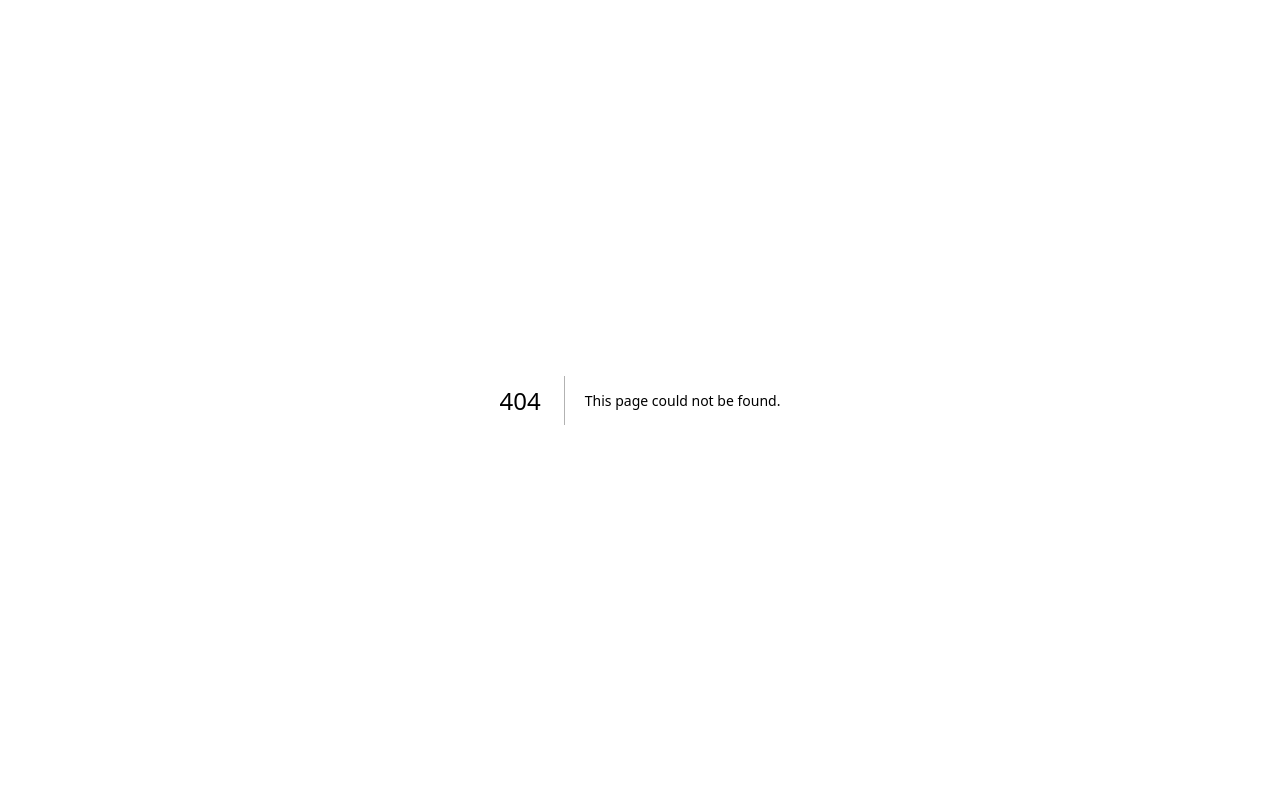
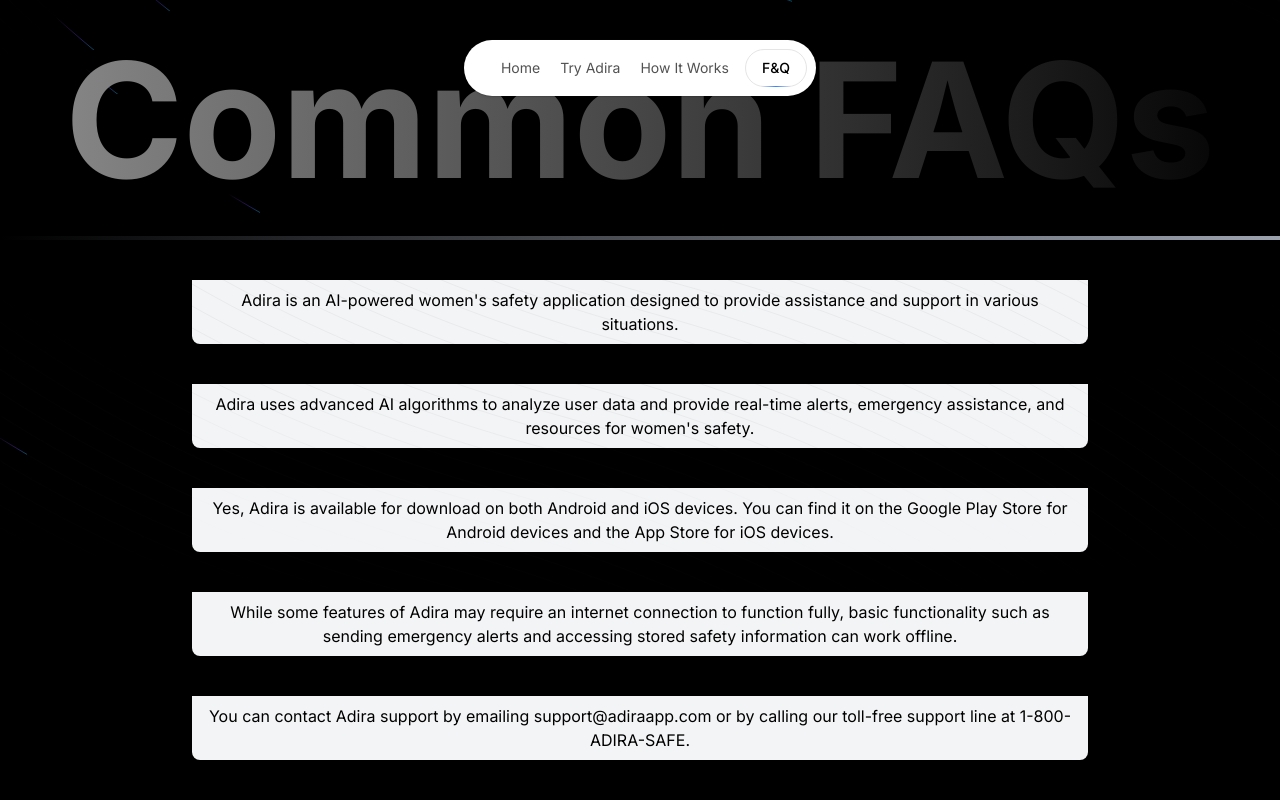
Before and after one commit to AkshitaSood915/Adira-Interface, a Next.js app: page /faqs in a window 1280 px wide. Before the commit this address had no page. Shown: the top 800 px of the page. Built offline with nearby package versions, Linux system fonts and the light colour scheme.

Commit message:
Fix How It Works page navigation route

```diff
--- a/src/app/f&q/page.js
+++ b/src/app/faqs/page.js
@@ -8,7 +8,7 @@ export default function Home() {
   const navItems = [
     { name: "Home", link: "/" },
     { name: "Try Adira", link: "/adira" },
-    { name: "About Us", link: "/aboutus" },
+    { name: "How It Works", link: "/howitworks" },
   ];
 
   // Define FAQ data
@@ -135,7 +135,7 @@ export default function Home() {
             color: "transparent",
           }}
         >
-          Common F&Qs
+          Common FAQs
           <span className="absolute left-0 right-0 bottom-0 h-1 bg-gradient-to-r from-transparent to-gray-400"></span>
         </h1>
 
--- a/src/app/page.js
+++ b/src/app/page.js
@@ -166,9 +166,9 @@ const handleLogout = async () => {
       <div className="navbar-right">
         {!user&&
           <button className="navbar-button " onClick={()=>signInWithGoogle("Pro")}>{`Sign In`}</button>}
-        <button className="navbar-button " onClick={()=>router.push("/aboutus")}>{`How It Works ↗`}</button>
+        <button className="navbar-button " onClick={()=>router.push("/how it works")}>{`How It Works ↗`}</button>
         <button className="navbar-button " onClick={()=>router.push("/adira")}>{`Try Adira ↗`}</button>
-        <button className="navbar-button " onClick={()=>router.push("/f&q")}>{`F&Q ↗`}</button>
+        <button className="navbar-button " onClick={()=>router.push("/faqs")}>{`FAQs ↗`}</button>
       </div>
     </nav>
       {/* home section */}
```
